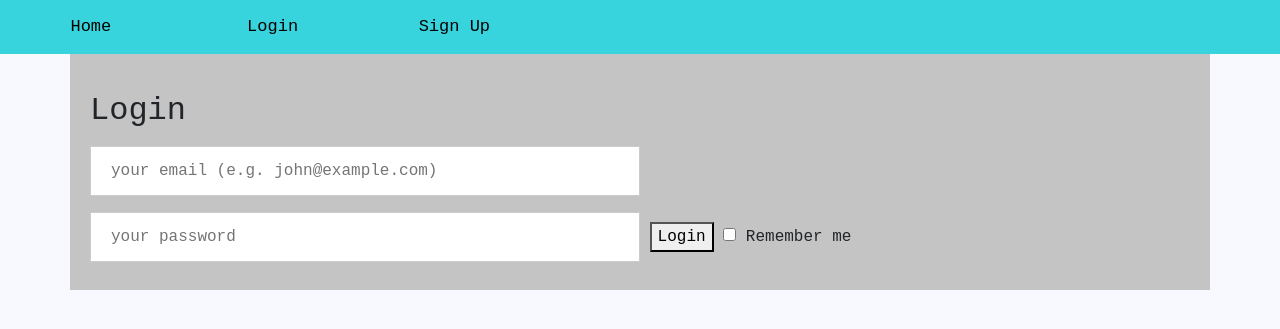
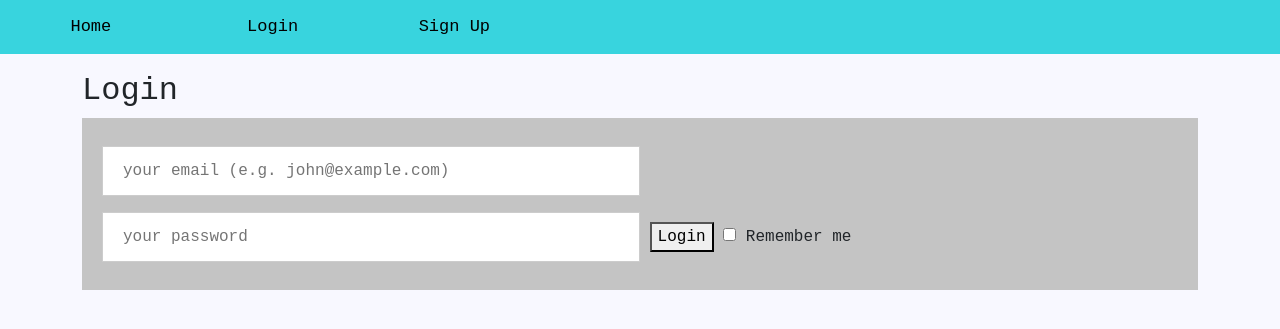
Before and after one commit to awadasma99/CISC4800_Project2, a Flask app: page /login in a window 1280 px wide. Shown: the top 329 px of the page. Run offline with Flask 2, Linux system fonts and the light colour scheme; some libraries are stand-ins or nearby versions.

Commit message:
Update main.css

```diff
--- a/project/static/styles/main.css
+++ b/project/static/styles/main.css
@@ -11,7 +11,6 @@ body {
     background-color: #38D4DE;
     position: fixed;
     top: 0;
-    margin-bottom: 5%;
 }
 .nav a {
     font-family: 'Courier New', Courier, monospace;
@@ -28,7 +27,7 @@ body {
 }
 
 /* styling login/Signup Page*/
-.container {
+.containerlog {
     padding: 20px;
     background-color: #C4C4C4;
 }
@@ -42,17 +41,17 @@ input[type=email], input[type=password] {
 }
 
 /* styling recipe page */
-/* Create three unequal columns that floats next to each other */
+/* Create unequal columns that floats next to each other */
 .column {
     float: left;
     padding-top: 5%;
     padding-left: 5%;
 }
 .column .left {
-    width: 20%;
+    width: 1%;
 }
 .column .right {
-    width: 70%;
+    width: 50%;
 }
 .row:after {
     content: "";
```
